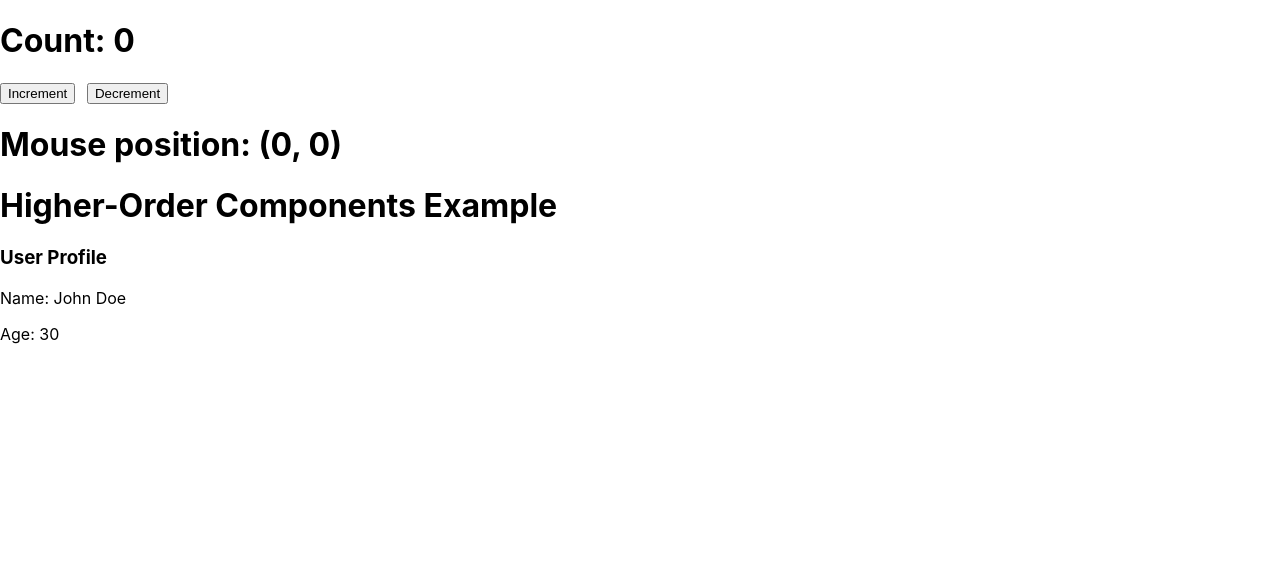
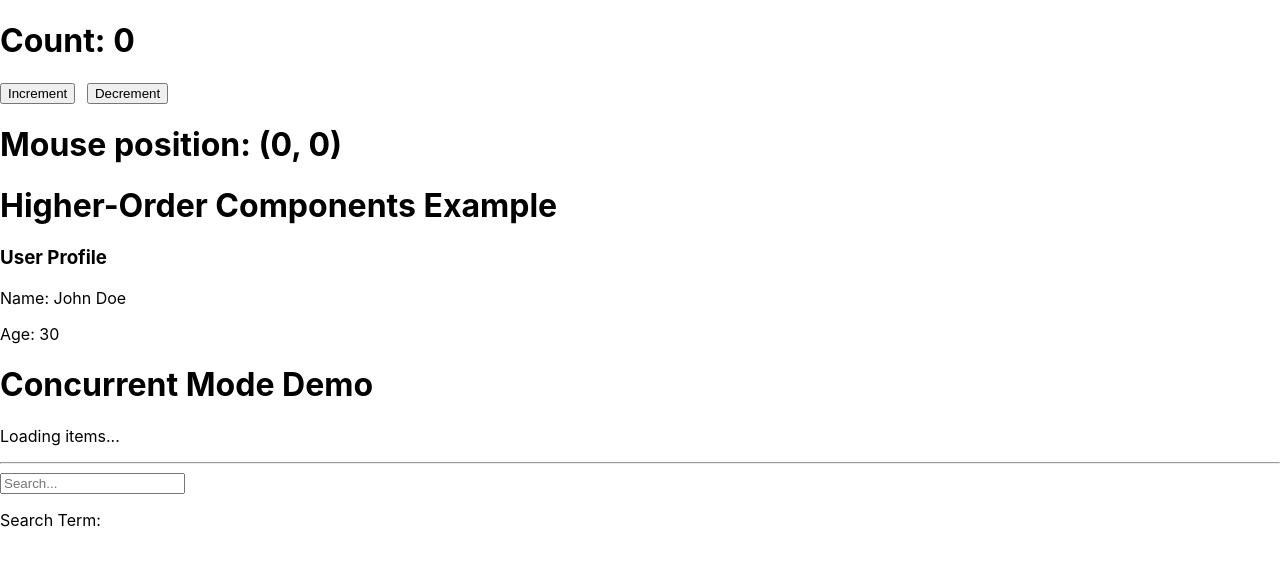
Before and after one commit to djdhar/ReactAdvanced, a React (Create React App) app: page / in a window 1280 px wide. Shown: the top 566 px of the page. Built offline with nearby package versions, Linux system fonts and the light colour scheme.

Commit message:
useTransition startTransition Suspense fallback -- usage of them

```diff
--- a/src/App.tsx
+++ b/src/App.tsx
@@ -4,6 +4,7 @@ import { CounterProvider, useCounter } from "./contexts/CounterContext";
 import { MouseTracker } from "./components/MouseTracker";
 import withLoading from './components/withLoading';
 import UserProfile from './components/UserProfile';
+import { TransitionComponent } from "./components/TransitionComponent";
 
 // Wrap UserProfile with withLoading HOC
 const UserProfileWithLoading = withLoading(UserProfile);
@@ -48,6 +49,7 @@ export default function App() {
       <h1>Higher-Order Components Example</h1>
       <UserProfileWithLoading name="John Doe" age={30} />
     </div>
+    <TransitionComponent/>
     </>
   );
 }
--- /dev/null
+++ b/src/components/TransitionComponent.tsx
@@ -0,0 +1,70 @@
+import React, { useState, useTransition, Suspense } from "react";
+
+// Simulate a slow data fetching function
+const fetchItems = () =>
+  new Promise<string[]>((resolve) => {
+    setTimeout(() => resolve(["Item 1", "Item 2", "Item 3", "Item 4", "Item 5"]), 10000);
+  });
+
+// A simple list component that fetches items
+function List() {
+  const [items, setItems] = useState<string[]>([]);
+
+  // Fetch items asynchronously
+  React.useEffect(() => {
+    fetchItems().then((data) => setItems(data));
+  }, []);
+
+  return (
+    <div>
+      {items.length === 0 ? (
+        <p>Loading items...</p>
+      ) : (
+        <ul>
+          {items.map((item, index) => (
+            <li key={index}>{item}</li>
+          ))}
+        </ul>
+      )}
+    </div>
+  );
+}
+
+export function TransitionComponent() {
+    // useTransition hook
+    const [isPending, startTransition] = useTransition();
+
+    // State for search term (we simulate a search transition)
+    const [search, setSearch] = useState("");
+
+    const handleSearch = (event: React.ChangeEvent<HTMLInputElement>) => {
+      const value = event.target.value;
+
+      // Mark the search as a low-priority update
+      startTransition(() => {
+        setSearch(value);
+      });
+    };
+
+    return (
+      <div>
+        <h1>Concurrent Mode Demo</h1>
+
+        {/* Simulating Suspense for async components */}
+        <Suspense fallback={<div>Loading...</div>}>
+          <List />
+        </Suspense>
+
+        <hr />
+
+        <input
+          type="text"
+          value={search}
+          onChange={handleSearch}
+          placeholder="Search..."
+        />
+
+        {isPending ? <p>Updating search...</p> : <p>Search Term: {search}</p>}
+      </div>
+    );
+  }
```
